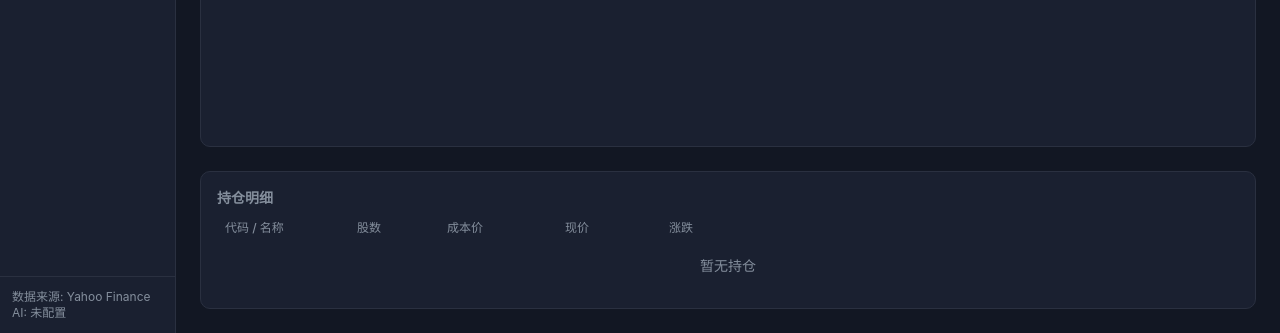
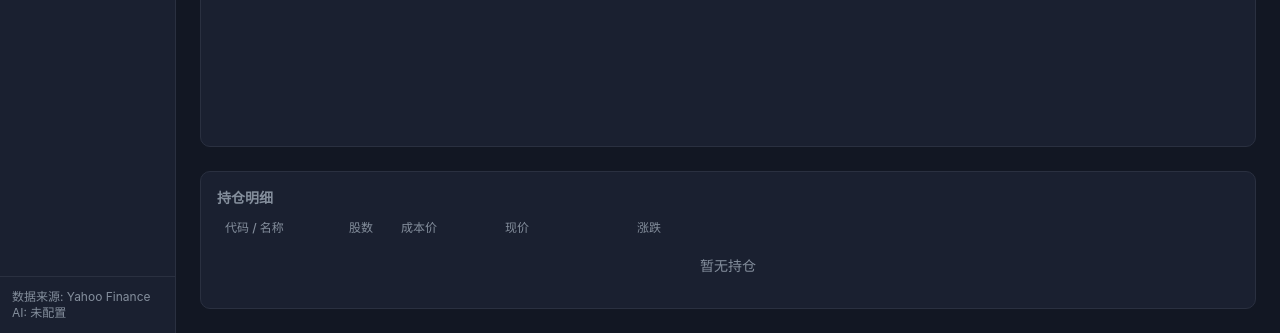
Before and after one commit to RESBI/StockTracing, a FastAPI app: page /portfolio in a window 1280 px wide. Shown: the part 612-945 px from the top of the page. Run offline with FastAPI, Linux system fonts and the light colour scheme; data that the repository does not hold is empty; some libraries are stand-ins or nearby versions.

Commit message:
Reduce gap to 2, left-align cost/price, center-align quantity/change

```diff
--- a/frontend/templates/portfolio.html
+++ b/frontend/templates/portfolio.html
@@ -44,11 +44,11 @@
     <!-- Holdings detail -->
     <div class="card p-4">
         <h3 class="text-sm font-semibold text-mute mb-3">持仓明细</h3>
-        <div class="flex items-center gap-4 px-2 mb-1 text-xs text-mute font-medium">
+        <div class="flex items-center gap-2 px-2 mb-1 text-xs text-mute font-medium">
             <span class="w-24 shrink-0">代码 / 名称</span>
             <span class="w-16 shrink-0 text-center">股数</span>
-            <span class="w-24 shrink-0 text-center">成本价</span>
-            <span class="w-24 shrink-0 text-center">现价</span>
+            <span class="w-24 shrink-0">成本价</span>
+            <span class="w-24 shrink-0">现价</span>
             <span class="w-20 shrink-0 text-center">涨跌</span>
         </div>
         <div id="holdings-detail" class="space-y-1.5"></div>
@@ -107,11 +107,11 @@ function renderHoldings(holdings){
         var cost=h.open_price*h.quantity;
         var val=h.current_price*h.quantity;
         var chgPct=((h.current_price-h.open_price)/h.open_price*100);
-        return '<div class="card px-4 py-2 bg-[#151b28]"><div class="flex items-center gap-4">'+
+        return '<div class="card px-4 py-2 bg-[#151b28]"><div class="flex items-center gap-2">'+
             '<div class="w-24 shrink-0 leading-tight"><span class="font-bold text-sm block">'+h.symbol+'</span><span class="text-mute text-[10px] block">'+(h.direction==='long'?'做多':'做空')+'</span></div>'+
             '<span class="w-16 shrink-0 text-center text-base font-bold">'+h.quantity+'</span>'+
-            '<div class="w-24 shrink-0 text-center leading-tight"><div class="font-medium text-sm">$'+h.open_price.toFixed(2)+'</div><div class="text-[11px] text-mute">$'+cost.toFixed(2)+'</div></div>'+
-            '<div class="w-24 shrink-0 text-center leading-tight"><div class="'+(h.pnl>=0?'up':'down')+' font-medium text-sm">$'+h.current_price.toFixed(2)+'</div><div class="'+(val>=cost?'up':'down')+' text-[11px]">$'+val.toFixed(2)+'</div></div>'+
+            '<div class="w-24 shrink-0 leading-tight"><div class="font-medium text-sm">$'+h.open_price.toFixed(2)+'</div><div class="text-[11px] text-mute">$'+cost.toFixed(2)+'</div></div>'+
+            '<div class="w-24 shrink-0 leading-tight"><div class="'+(h.pnl>=0?'up':'down')+' font-medium text-sm">$'+h.current_price.toFixed(2)+'</div><div class="'+(val>=cost?'up':'down')+' text-[11px]">$'+val.toFixed(2)+'</div></div>'+
             '<div class="w-20 shrink-0 text-center text-xs"><span class="'+(chgPct>=0?'up':'down')+'">'+(chgPct>=0?'+':'')+chgPct.toFixed(2)+'%</span></div>'+
         '</div></div>';
     }).join('');
```
